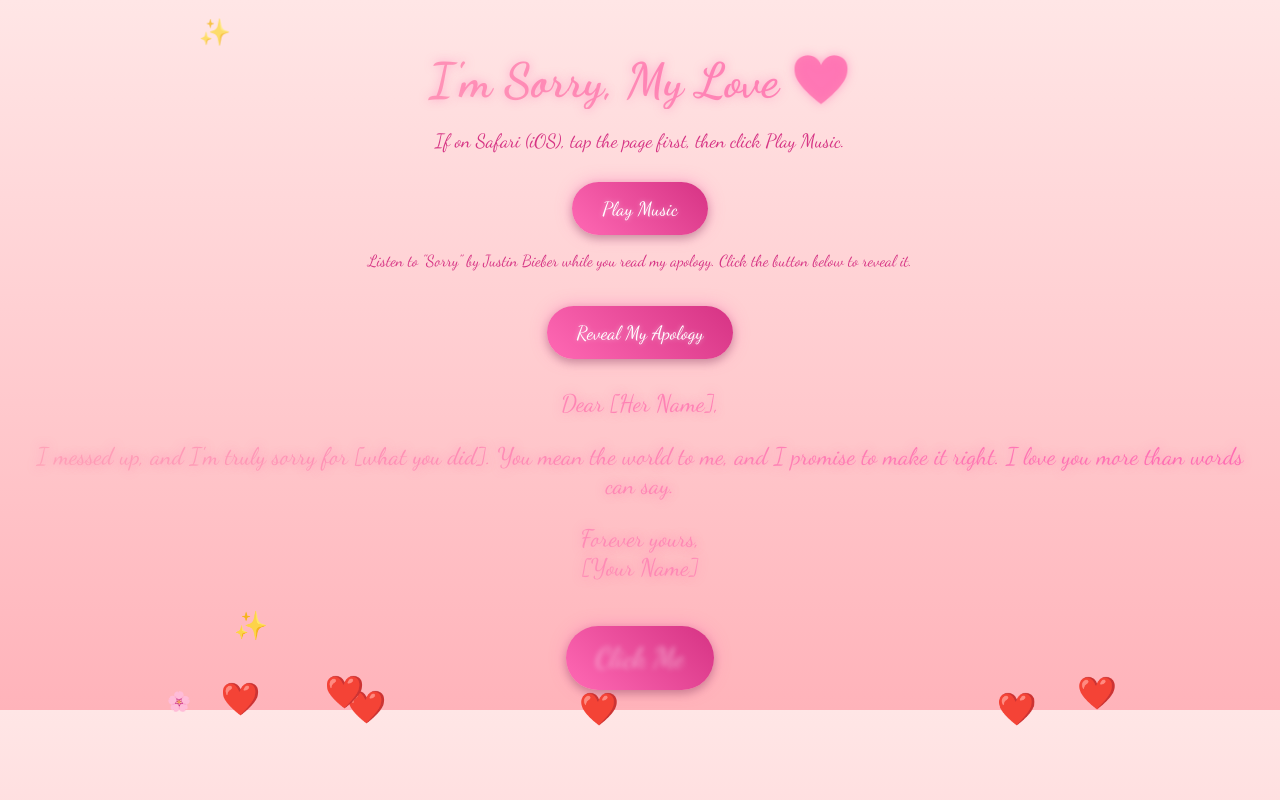
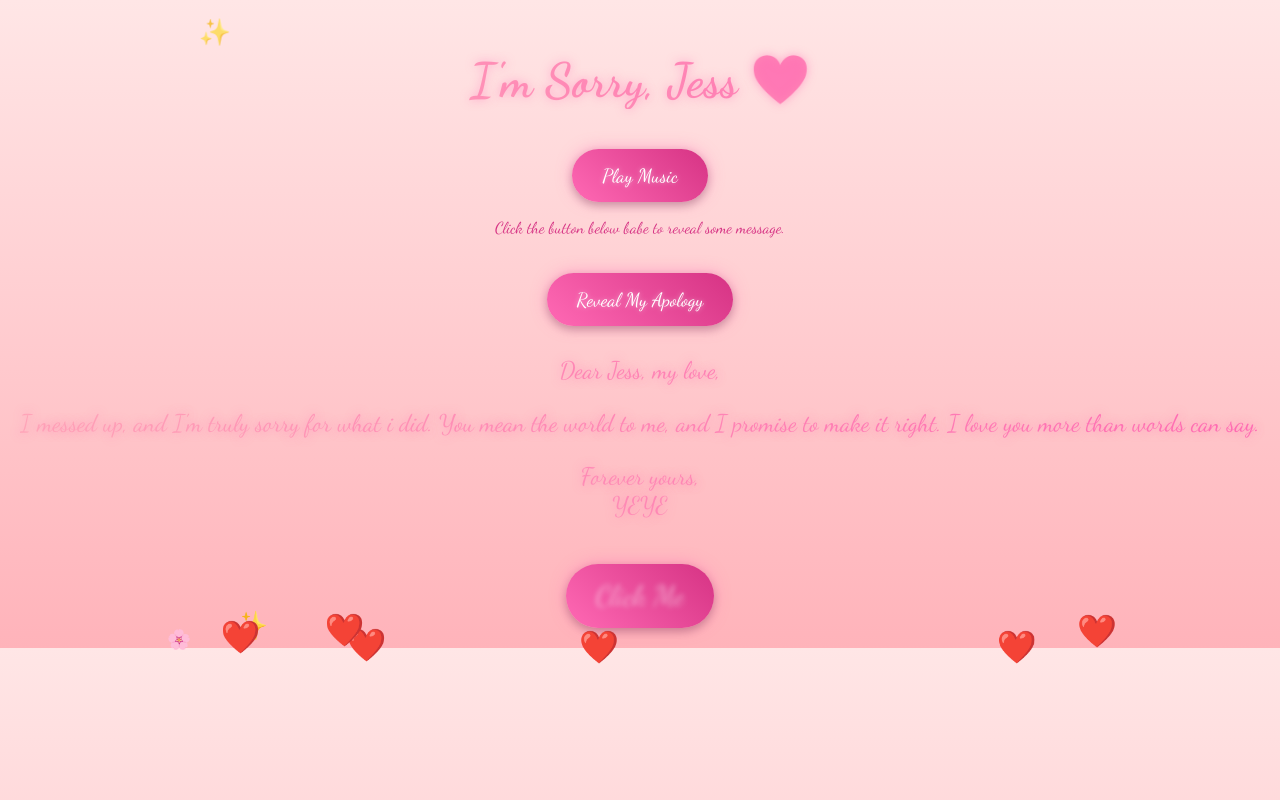
Before and after one commit to Han-rx7/Im-sorry, a plain HTML site: page index.html in a window 1280 px wide. Both pictures are taken after a click on the button "Reveal My Apology". Shown: the top 800 px of the page. Drawn offline with Linux system fonts and the light colour scheme.

```diff
--- a/index.html
+++ b/index.html
@@ -175,10 +175,9 @@
     </style>
 </head>
 <body>
-    <h1>I'm Sorry, My Love ❤️</h1>
-    <div class="note">If on Safari (iOS), tap the page first, then click Play Music.</div>
+    <h1>I'm Sorry, Jess ❤️</h1>
     <button onclick="playMusic()">Play Music</button>
-    <p>Listen to "Sorry" by Justin Bieber while you read my apology. Click the button below to reveal it.</p>
+    <p>Click the button below babe to reveal some message.</p>
     <!-- Hidden audio -->
     <audio id="bgMusic" loop>
         <source src="sorry.mp3" type="audio/mpeg"> <!-- Prioritize MP3 for Safari -->
@@ -190,14 +189,14 @@
     </audio>
     <button onclick="revealApology()">Reveal My Apology</button>
     <div id="apology" class="hidden">
-        <p>Dear [Her Name],</p>
-        <p>I messed up, and I'm truly sorry for [what you did]. You mean the world to me, and I promise to make it right. I love you more than words can say.</p>
-        <p>Forever yours,<br>[Your Name]</p>
+        <p>Dear Jess, my love,</p>
+        <p>I messed up, and I'm truly sorry for what i did. You mean the world to me, and I promise to make it right. I love you more than words can say.</p>
+        <p>Forever yours,<br> YEYE </p>
         <button onclick="sendFlowers()">Click Me</button>
     </div>
     <div id="flower-section" class="hidden">
         <div class="big-flower">🌸</div>
-        <div class="sorry-text">I'm Sorry</div>
+        <div class="sorry-text">I'm Sorry my love, here's some flowers for you.</div>
     </div>
 
     <!-- Floating hearts, sparkles, and petals animation -->
```
